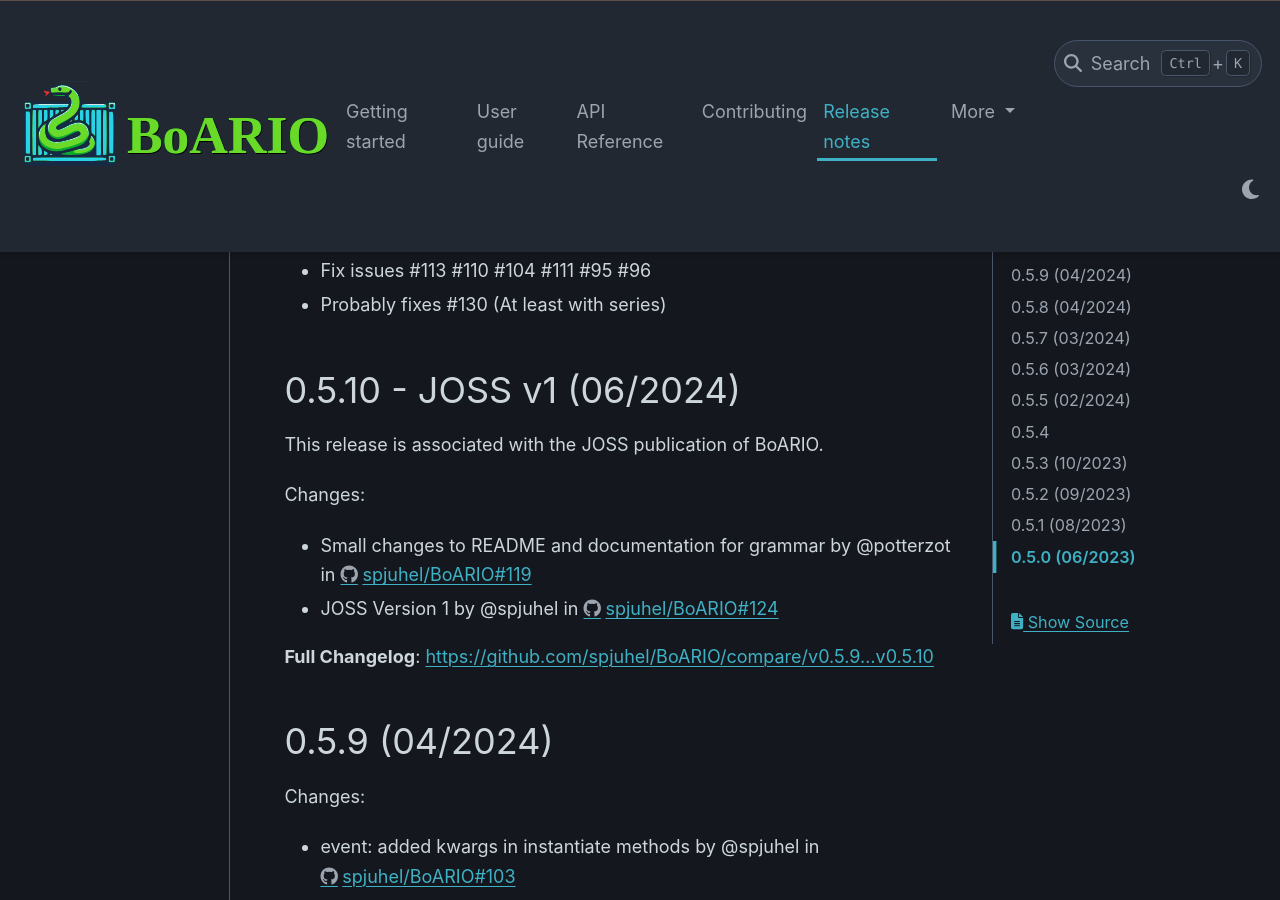
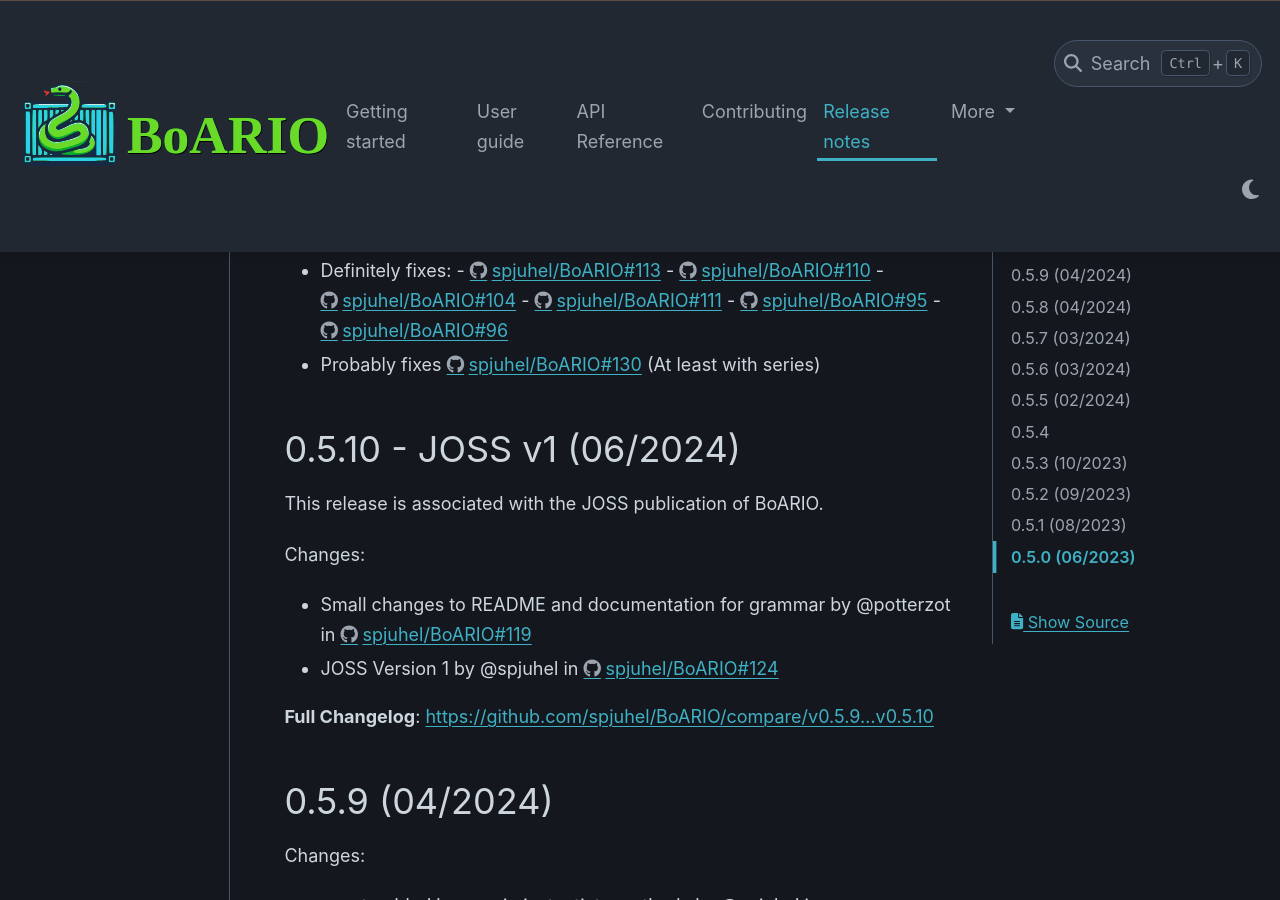
Before and after one commit to spjuhel/BoARIO, a Sphinx documentation site: the page built from docs/source/release-note.rst, in a window 1280 px wide and 900 px high, scrolled down 1987 px. Built offline with Sphinx 7.4.7 and the PyData theme 0.15.4, drawn with Linux system fonts in a browser that asks for light colours.

Commit message:
minor documentation formating fixes

```diff
--- a/README.rst
+++ b/README.rst
@@ -159,7 +159,7 @@ This work was supported by the French Environment and Energy Management Agency
 Development
 ------------
 
-** Samuel Juhel (pro@sjuhel.org)
+ - Samuel Juhel (pro@sjuhel.org)
 
 Contributions
 ---------------
--- a/docs/source/getting-started.rst
+++ b/docs/source/getting-started.rst
@@ -4,8 +4,8 @@
 Getting started
 ===============
 
-Installation
-=============
+Quick installation
+====================
 
 .. code-block:: console
 
--- a/docs/source/release-note.rst
+++ b/docs/source/release-note.rst
@@ -44,8 +44,15 @@ Renaming:
 
 Fixes:
 
-* Fix issues #113 #110 #104 #111 #95 #96
-* Probably fixes #130 (At least with series)
+* Definitely fixes:
+  - https://github.com/spjuhel/BoARIO/issues/113
+  - https://github.com/spjuhel/BoARIO/issues/110
+  - https://github.com/spjuhel/BoARIO/issues/104
+  - https://github.com/spjuhel/BoARIO/issues/111
+  - https://github.com/spjuhel/BoARIO/issues/95
+  - https://github.com/spjuhel/BoARIO/issues/96
+
+* Probably fixes https://github.com/spjuhel/BoARIO/issues/130 (At least with series)
 
 0.5.10 - JOSS v1 (06/2024)
 ---------------------------
```
